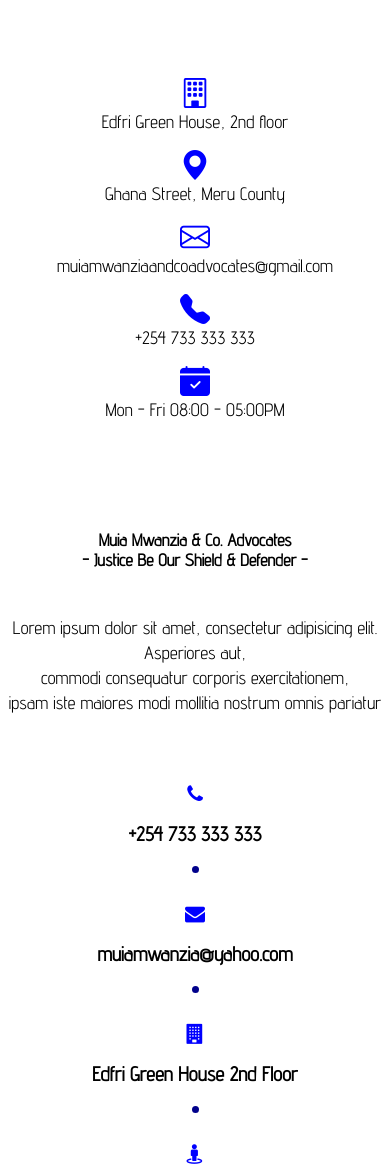
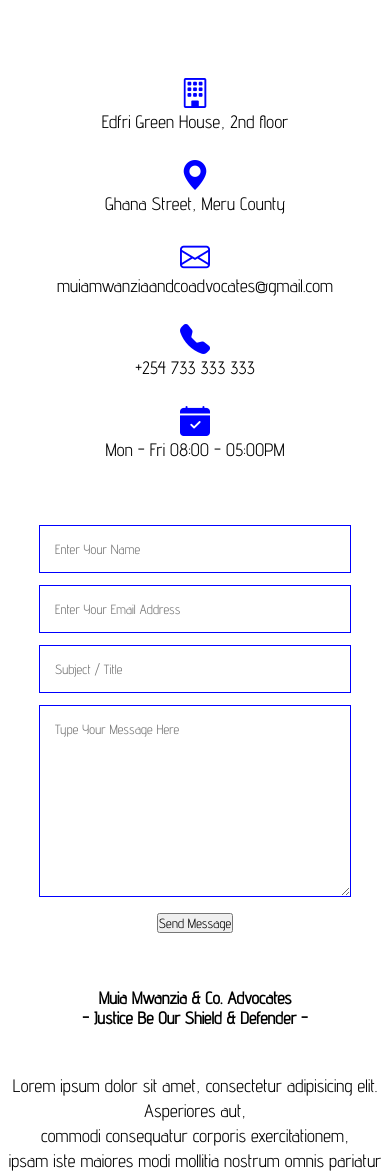
Before and after one commit to Charles-Muia/The_Marathon_Continues, a PHP site: page /Contact.php in a window 390 px wide; the page is wider, and only the part inside the window is pictured. Shown: the part 1112-2285 px from the top of that part. Run offline with PHP 8.4, Linux system fonts and the light colour scheme; some libraries are stand-ins or nearby versions.

Commit message:
Lawfirm_4

```diff
--- a/Contact.php
+++ b/Contact.php
@@ -98,7 +98,19 @@
                             </span>
                         </div>
                     </div>
-                    <div class="contact-col"></div>
+                    <div class="contact-col">
+                        <form action="">
+                            <input type="text" placeholder="Enter Your Name" required>
+                            <input type="email" placeholder="Enter Your Email Address" required>
+                            <input type="email" placeholder="Subject / Title" required>
+                            <textarea rows="10" placeholder="Type Your Message Here" required></textarea>
+                            <button type="submit" class="Learn-btn"> Send Message </button>
+
+
+                        </form>
+
+
+                    </div>
                 </div>
 </section>
 
--- a/Style.css
+++ b/Style.css
@@ -990,7 +990,10 @@
                 padding: 0.5%;
             }
             .p-n-section {
-                width:100%;
+                width: 80%;
+                margin: auto;
+                box-sizing: border-box;
+                padding-bottom: 40px;
             }
         }
 
@@ -1002,6 +1005,8 @@
             background-color: transparent;
             color: darkblue;
             border-radius: 5px;
+            box-sizing: border-box;
+
         }
 
         .p-numbers-col .fa {
@@ -1145,20 +1150,20 @@
         }
 
         .contact-col {
-            flex-basis: 35%;
+            flex-basis: 50%;
             margin-bottom: 40px;
         }
 
         .contact-col div {
             display: flex;
             align-items: center;
-            margin-bottom: 20px;
+            margin-bottom: 50px;
         }
 
         .contact-col div .bi {
             font-size: 30px;
             color: blue;
-            margin: 0 35px;
+            margin: 0 30px;
         }
 
         .contact-col div h3 {
@@ -1171,8 +1176,17 @@
         @media screen and (max-width: 800px) {
             .contact-col div {
                 width: 100%;
-                margin-bottom: 15px;
+                margin-bottom: 25px;
                 padding: 0;
                 flex-direction: column;
             }
         }
+
+        .contact-col input, .contact-col textarea {
+            width: 100%;
+            padding: 15px;
+            margin-bottom: 12px;
+            border: 1px solid blue;
+            box-sizing: border-box;
+
+        }
```
